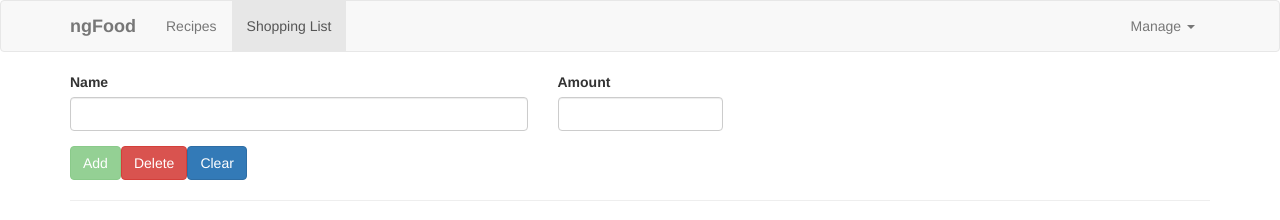
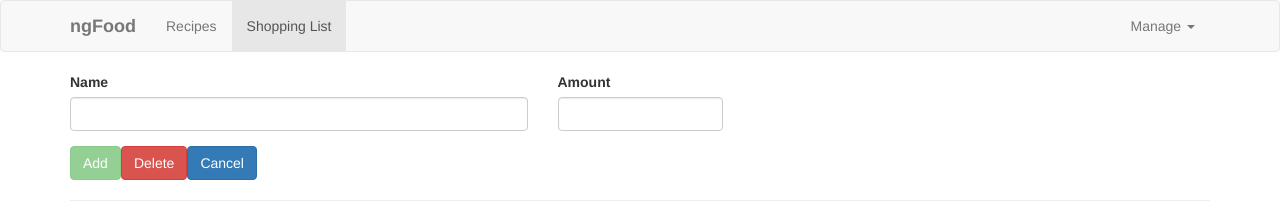
Before and after one commit to n8webdev/ngFood, an Angular app: page /shopping-list in a window 1280 px wide. Shown: the top 220 px of the page. Built offline with nearby package versions, Linux system fonts and the light colour scheme.

Commit message:
Enable *cancel* button

```diff
--- a/src/app/shopping-list/shopping-list-edit/shopping-list-edit.component.html
+++ b/src/app/shopping-list/shopping-list-edit/shopping-list-edit.component.html
@@ -20,7 +20,9 @@
             [disabled]="!f.valid"
             >{{ editMode ? 'Update' : 'Add' }}</button>
           <button class="btn btn-danger" type="button">Delete</button>
-          <button class="btn btn-primary" type="button">Clear</button>
+          <button class="btn btn-primary" type="button"
+            (click)="clearForm()"
+            >Cancel</button>
         </div>
 
       </div>
--- a/src/app/shopping-list/shopping-list-edit/shopping-list-edit.component.ts
+++ b/src/app/shopping-list/shopping-list-edit/shopping-list-edit.component.ts
@@ -48,6 +48,11 @@ export class ShoppingListEditComponent implements OnInit, OnDestroy {
     this.addItemForm.reset();
   }
 
+  clearForm(): void {
+    this.addItemForm.reset();
+    this.editMode = false;
+  }
+
   ngOnDestroy(): void {
     this.$editItem.unsubscribe();
   }
```
